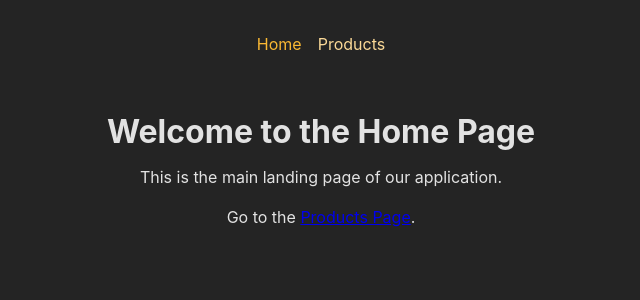
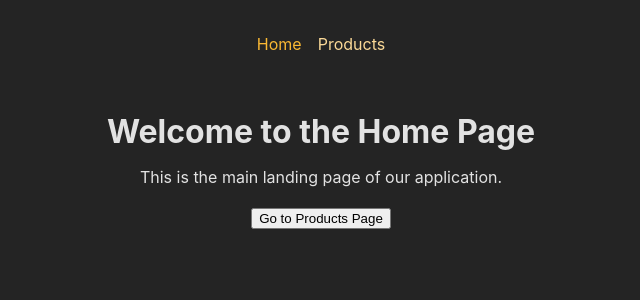
Before and after one commit to Richstar-plus/react-router, a React (Vite) app: page / in a window 1280 px wide. Shown: the top 300 px of the page, without its empty margins (319-959 px from the left). Built offline with nearby package versions, Linux system fonts and the light colour scheme.

Commit message:
Replace Link with button for navigation to Products Page

```diff
--- a/src/pages/Home.jsx
+++ b/src/pages/Home.jsx
@@ -1,11 +1,18 @@
-import { Link } from "react-router-dom";
+import { Link, useNavigate } from "react-router-dom";
 
 function HomePage() {
+  const navigate = useNavigate();
+
+  function navigateHandler() {
+    navigate("/products");
+  }
   return (
     <div>
       <h1>Welcome to the Home Page</h1>
       <p>This is the main landing page of our application.</p>
-      <p>Go to the <Link to="/products">Products Page</Link>.</p>
+      <p>
+        <button onClick={navigateHandler}>Go to Products Page</button>
+      </p>
     </div>
   );
 }
```
